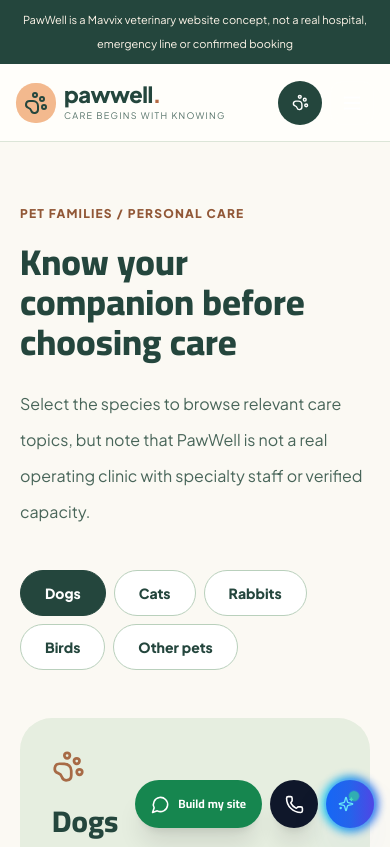
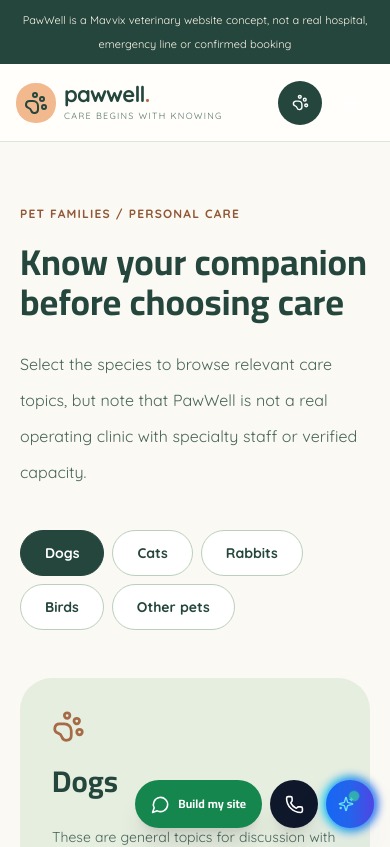
Before and after one commit to mykholy/mavvix_demos, a Next.js app: page /en/preview/veterinary/pets in a window 390 px wide. Shown: the top 847 px of the page. Built offline with nearby package versions, Linux system fonts and the light colour scheme; a web font is replaced by a local one.

Commit message:
design(PawWell): add independently art-directed Quicksand/Readex Pro typography and RTL-safe responsive overflow

```diff
--- a/src/styles/globals.css
+++ b/src/styles/globals.css
@@ -1,3 +1,4 @@
+@import url('https://fonts.googleapis.com/css2?family=Quicksand:wght@400;500;600;700&display=swap');
 @import url('https://fonts.googleapis.com/css2?family=Outfit:wght@400;500;600;700;800;900&family=Readex+Pro:wght@400;500;600;700&display=swap');
 @import url('https://fonts.googleapis.com/css2?family=Rajdhani:wght@400;500;600;700&family=IBM+Plex+Sans+Arabic:wght@400;500;600;700&display=swap');
 @import url('https://fonts.googleapis.com/css2?family=Nunito:wght@400;600;700;800;900&family=Tajawal:wght@400;500;700;800;900&display=swap');
@@ -221,3 +222,10 @@ button:disabled {
 .motion-shell[lang="ar"]{font-family:'Readex Pro','Tajawal',sans-serif;}
 .motion-shell[lang="ar"] .motion-display{font-family:'Readex Pro','Tajawal',sans-serif;font-weight:700;letter-spacing:0;line-height:1.23;}
 .motion-shell{overflow-x:clip;}
+
+/* PawWell: lighthearted veterinary care editorial styling; distinct from BloomSteps' classroom styling. */
+.pawwell-shell[lang="en"]{font-family:'Quicksand','Nunito',system-ui,sans-serif;}
+.pawwell-shell[lang="en"] .paw-display{font-family:'Quicksand','Nunito',sans-serif;font-weight:700;letter-spacing:-.035em;}
+.pawwell-shell[lang="ar"]{font-family:'Readex Pro','Tajawal',sans-serif;}
+.pawwell-shell[lang="ar"] .paw-display{font-family:'Readex Pro','Tajawal',sans-serif;font-weight:700;letter-spacing:0;line-height:1.28;}
+.pawwell-shell{overflow-x:clip;}
```
